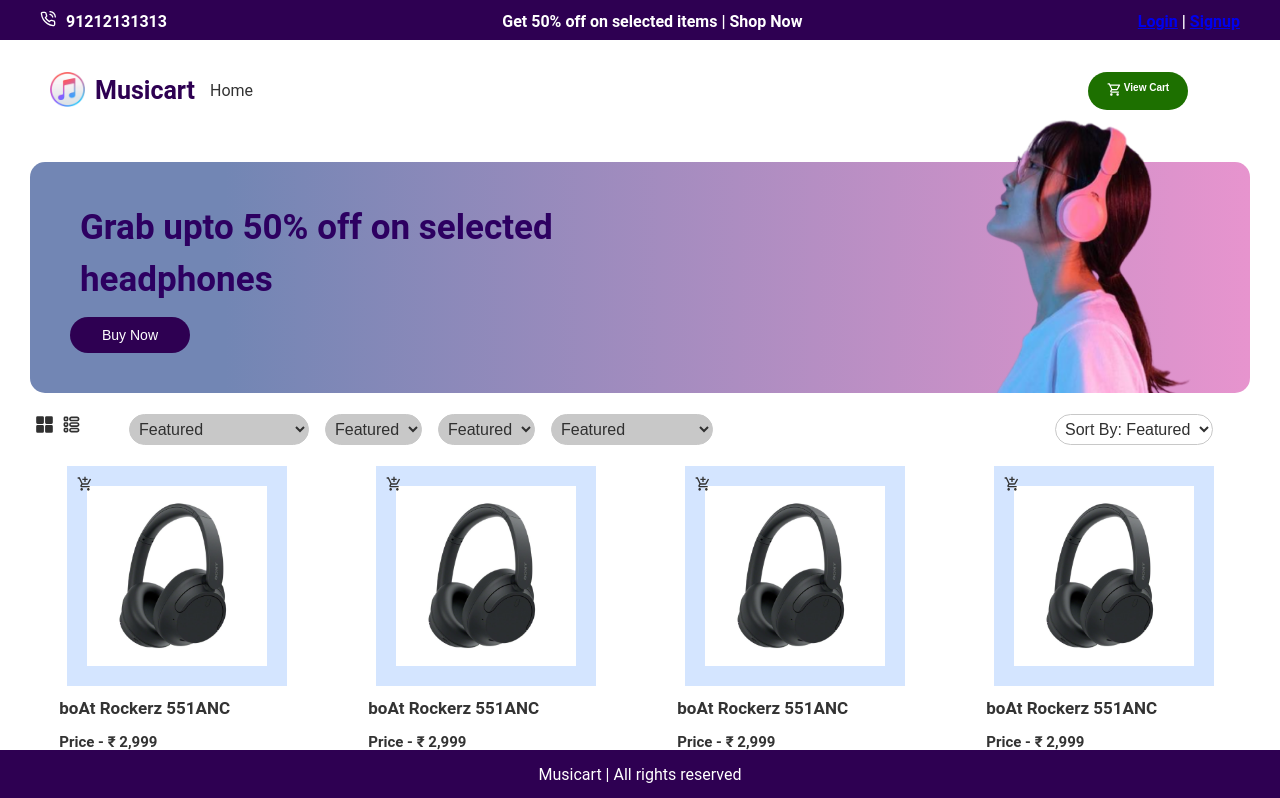
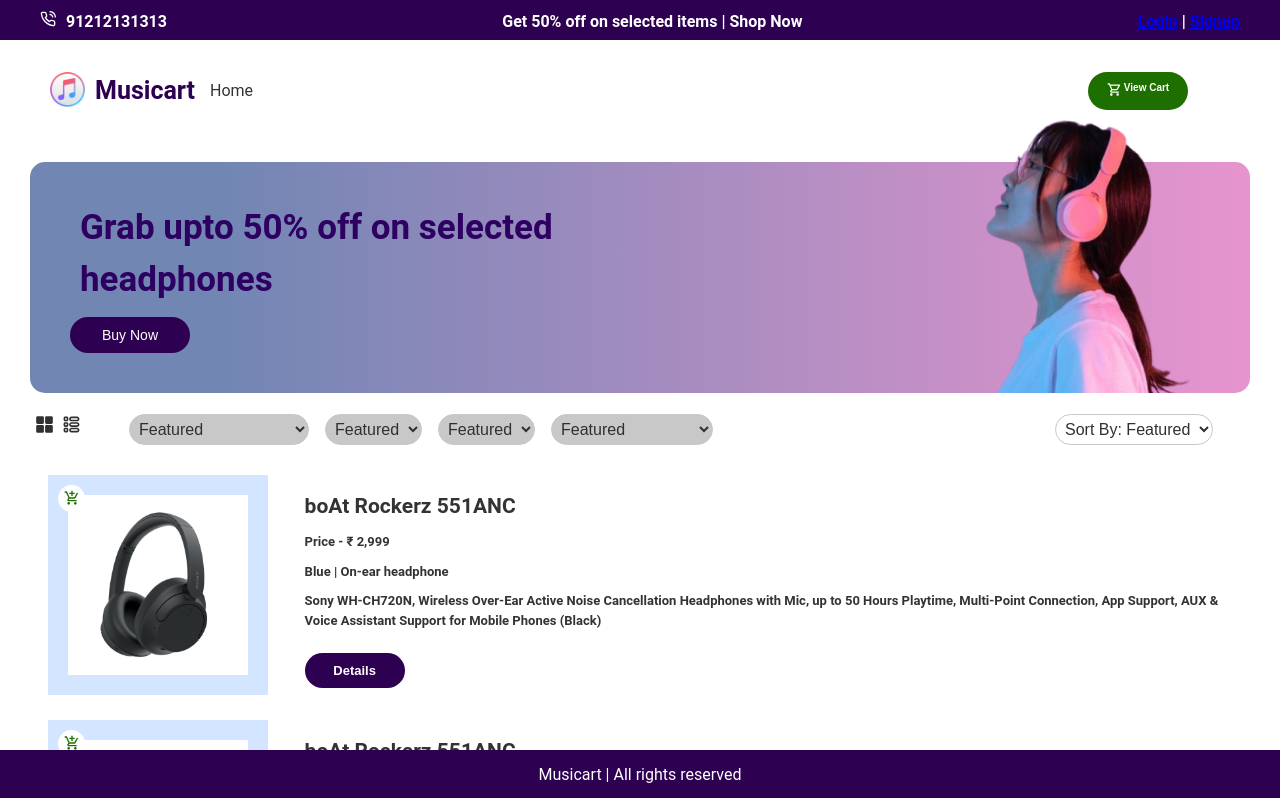
Before and after one commit to whysosaket/MusicCart, a React (Vite) app in the folder client/: page / in a window 1280 px wide. Shown: the top 798 px of the page. Built offline with nearby package versions, Linux system fonts and the light colour scheme.

Commit message:
Added List View

```diff
--- a/client/src/components/ProductItem.jsx
+++ b/client/src/components/ProductItem.jsx
@@ -8,7 +8,9 @@
     <div>
     <div className='productitem'>
         <img src={ProductImage} alt="product" className='productimage' />
+        <div className='carticoncontainer'>
         <MdAddShoppingCart className='carticon' />
+        </div>
     </div>
     <div className='productdetails'>
         <span className='name'>boAt Rockerz 551ANC</span>
--- /dev/null
+++ b/client/src/components/ProductItemListView.jsx
@@ -0,0 +1,30 @@
+import React from "react";
+import "../css/Home/ProductItem.css";
+import ProductImage from "../assets/product.png";
+import { MdAddShoppingCart } from "react-icons/md";
+
+const ProductItemListView = () => {
+  return (
+    <div className="listview">
+      <div className="productitem">
+        <img src={ProductImage} alt="product" className="productimage" />
+        <div className="carticoncontainer">
+          <MdAddShoppingCart className="carticon" />
+        </div>
+      </div>
+      <div className="productdetails">
+        <span className="name">boAt Rockerz 551ANC</span>
+        <span className="price">Price - ₹ 2,999</span>
+        <span className="type">Blue | On-ear headphone</span>
+        <p className="detials">
+          Sony WH-CH720N, Wireless Over-Ear Active Noise Cancellation Headphones
+          with Mic, up to 50 Hours Playtime, Multi-Point Connection, App
+          Support, AUX & Voice Assistant Support for Mobile Phones (Black)
+        </p>
+        <button className="detailsbutton">Details</button>
+      </div>
+    </div>
+  );
+};
+
+export default ProductItemListView;
--- a/client/src/components/Products.jsx
+++ b/client/src/components/Products.jsx
@@ -1,15 +1,16 @@
 import React from 'react'
 import ProductItem from './ProductItem';
 import "../css/Home/Products.css"
+import ProductItemListView from './ProductItemListView';
 
 const a = [1, 2, 3, 4, 5, 6, 7, 8, 9, 10, 'a', 'b'];
 
 const Products = () => {
 
   return (
-    <div className='products'>
+    <div className='products productslist'>
         {a.map((item, index) => {
-            return <ProductItem key={index} />
+            return <ProductItemListView key={index} />
         })}
     </div>
   )
--- a/client/src/css/Home/ProductItem.css
+++ b/client/src/css/Home/ProductItem.css
@@ -34,4 +34,57 @@
 
 .productitem .carticon {
   position: absolute;
+  z-index: 1;
+  margin: auto;
+  color: #1D7000;
 }
+
+.productitem .carticoncontainer {
+  position: absolute;
+  width: 25px;
+  height: 25px;
+  background-color: white;
+  border-radius: 100%;
+  padding: 1px;
+  display: flex;
+  align-items: center;
+  justify-content: center;
+}
+
+.listview{
+  display: flex;
+  flex-direction: row;
+  width: 100%;
+  margin: 25px auto;
+}
+
+.listview .productdetails{
+  width: 76%;
+  margin: auto;
+}
+
+.listview .productdetails .name {
+  font-size: 21px;
+}
+
+.listview .productdetails > * {
+  margin-top: 10px;
+  font-size: 13px;
+  font-weight: 600;
+}
+
+.detailsbutton{
+  background-color: #2E0052;
+  color: white;
+  border: none;
+  border-radius: 20px;
+  padding: 10px;
+  font-size: 12px;
+  cursor: pointer;
+  display: flex;
+  flex-direction: row;
+  justify-content: center;
+  font-weight: 600;
+  min-width: 100px;
+  width: 10%;
+}
--- a/client/src/css/Home/Products.css
+++ b/client/src/css/Home/Products.css
@@ -1,4 +1,4 @@
-.products {
+.productsgrid {
     display: grid;
     grid-template-columns: repeat(4, 1fr);
     grid-gap: 1rem;
```
